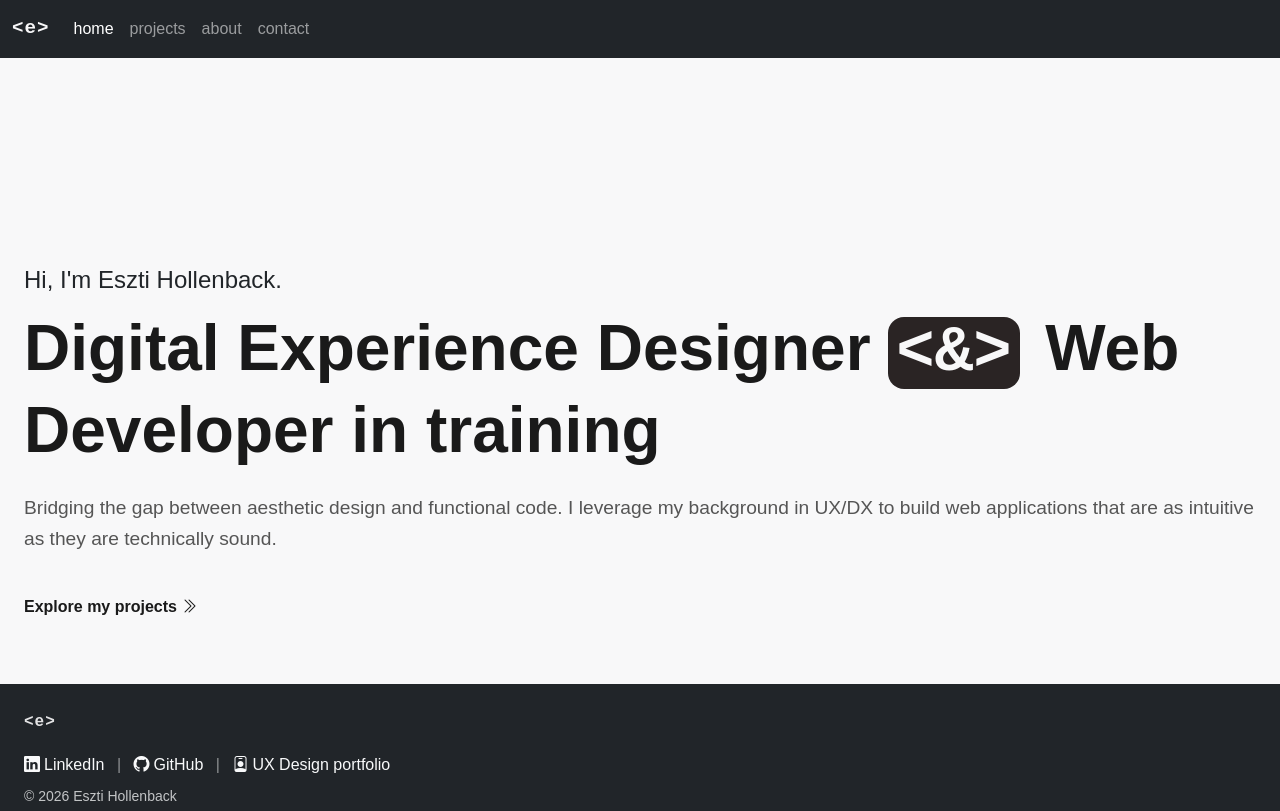
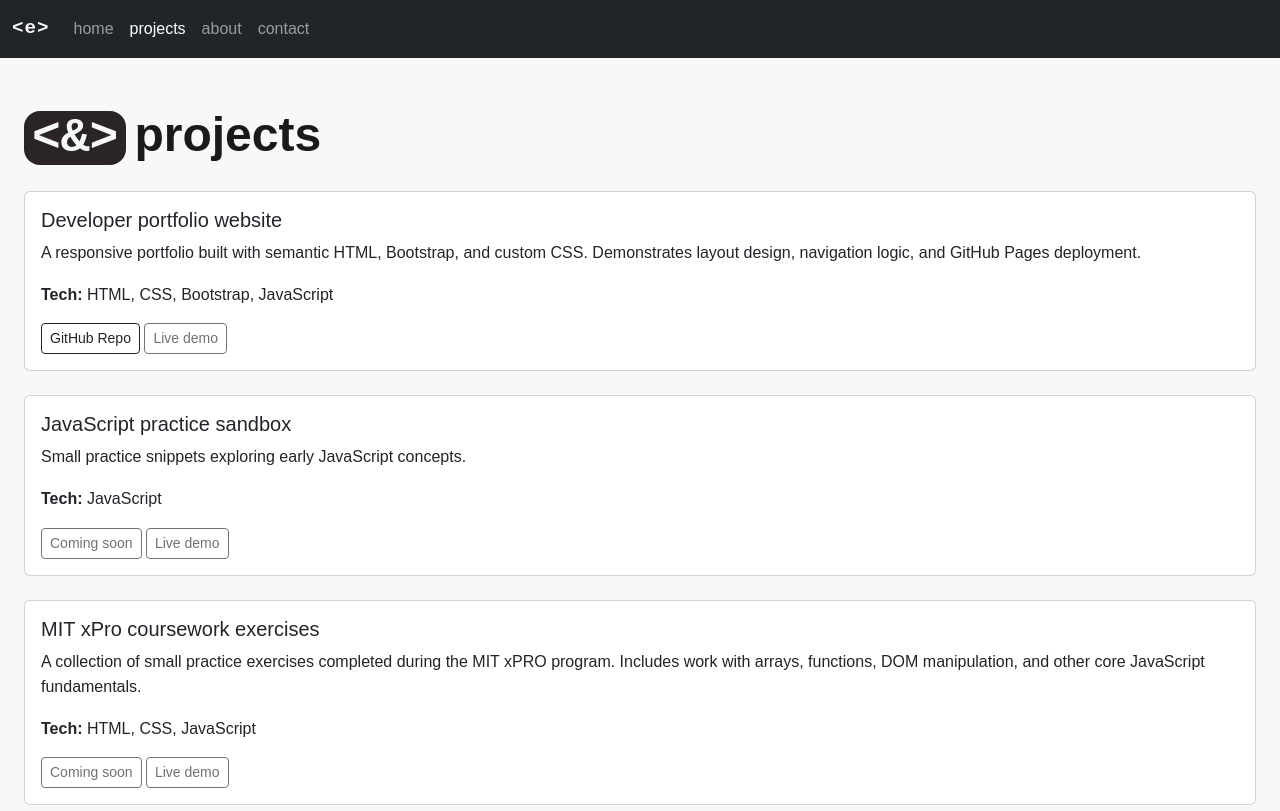
Before and after one commit to esztike/e-dev-portfolio, a plain HTML site: page docs/projects.html in a window 1280 px wide. Shown: the top 811 px of the page. Drawn offline with nearby package versions, Linux system fonts and the light colour scheme.

Commit message:
docs: folder sructure fixes

```diff
--- a/contact.html
+++ b/docs/index.html
@@ -1,16 +1,20 @@
-<!-- this will be contact -->
 <!doctype html>
 <html lang="en">
   <head>
     <meta charset="UTF-8" />
     <meta name="viewport" content="width=device-width, initial-scale=1.0" />
 
-    <title>&lt;e&gt; // contact</title>
+    <title>&lt;e&gt; // dev-portfolio</title>
     <link rel="icon" href="assets/favicon.ico" type="image/x-icon" />
 
     <link
       href="https://cdn.jsdelivr.net/npm/bootstrap@5.3.0/dist/css/bootstrap.min.css"
       rel="stylesheet"
+    />
+    <!-- icons from Bootstrap -->
+    <link
+      rel="stylesheet"
+      href="https://cdn.jsdelivr.net/npm/bootstrap-icons@1.11.0/font/bootstrap-icons.css"
     />
     <!-- my font reference -->
     <link rel="stylesheet" href="style.css" />
@@ -37,7 +41,9 @@
           <div class="collapse navbar-collapse" id="navbarSupportedContent">
             <ul class="navbar-nav me-auto mb-2 mb-lg-0">
               <li class="nav-item">
-                <a class="nav-link" href="index.html">home</a>
+                <a class="nav-link active" aria-current="page" href="index.html"
+                  >home</a
+                >
               </li>
 
               <li class="nav-item">
@@ -49,12 +55,7 @@
               </li>
 
               <li class="nav-item">
-                <a
-                  class="nav-link active"
-                  aria-current="page"
-                  href="contact.html"
-                  >contact</a
-                >
+                <a class="nav-link" href="contact.html">contact</a>
               </li>
             </ul>
           </div>
@@ -62,54 +63,32 @@
       </nav>
     </header>
 
-    <main class="py-5 contact-page">
-      <div class="container-fluid px-4 mb-4">
-        <h2 class="display-5 fw-bold mb-4 hero-title">
-          <span class="accent-bracket">&lt;&amp;&gt;</span>contact
-        </h2>
-      </div>
+    <main>
+      <section id="hero" class="py-5">
+        <div class="container-fluid px-4">
+          <div class="row">
+            <div class="col">
+              <h1 class="h4 text-dark mb-3">Hi, I'm Eszti Hollenback.</h1>
+              <h2 class="display-3 fw-bold mb-4">
+                Digital Experience Designer
+                <span class="accent-bracket">&lt;&amp;&gt;</span>
+                Web Developer in training
+              </h2>
+              <p class="hero-pitch">
+                Bridging the gap between aesthetic design and functional code. I
+                leverage my background in UX/DX to build web applications that
+                are as intuitive as they are technically sound.
+              </p>
 
-      <div class="py-5">
-        <div class="container-fluid px-4">
-          <p class="lead mb-4">Let's build something together.</p>
-
-          <p class="mb-4">
-            Whether you're interested in my design perspective, my development
-            progress, or a mix of both, I’d love to hear from you.
-          </p>
-          <div class="mb-3">
-            <label for="exampleFormControlInput1" class="form-label"
-              >email address</label
-            >
-            <input
-              type="email"
-              class="form-control"
-              id="exampleFormControlInput1"
-              placeholder="name@example.com"
-            />
+              <section id="cta" class="py-3">
+                <a href="projects.html" class="hero-cta-link fw-semi-bold"
+                  >Explore my projects<i class="bi bi-chevron-double-right"></i
+                ></a>
+              </section>
+            </div>
           </div>
-          <div class="mb-3">
-            <label for="exampleFormControlTextarea1" class="form-label"
-              >your message</label
-            >
-            <textarea
-              class="form-control"
-              id="exampleFormControlTextarea1"
-              rows="3"
-            ></textarea>
-          </div>
-
-          <div class="col">
-            <button id="sendBtn" type="type" class="btn btn-primary">
-              send email
-            </button>
-          </div>
-          <small class="text-muted"
-            >This form is a friendly illusion - it won’t actually send
-            anything.</small
-          >
         </div>
-      </div>
+      </section>
     </main>
 
     <footer class="bg-dark text-light py-4">
@@ -121,14 +100,14 @@
             </div>
             <div class="primary-links mb-2">
               <a
-                href="https://linkedin.com/in/esztihollenback"
+                href="https://linkedin.com/in/placeholder"
                 target="_blank"
                 class="link-light text-decoration-none"
                 ><i class="bi bi-linkedin"></i>LinkedIn</a
               >
               <span class="mx-2 opacity-50">|</span>
               <a
-                href="https://github.com/esztike"
+                href="https://github.com/placeholder"
                 target="_blank"
                 class="link-light text-decoration-none"
               >
@@ -137,7 +116,7 @@
 
               <span class="mx-2 opacity-50">|</span>
               <a
-                href="https://www.esztihollenback.com/"
+                href="https://placeholder.com"
                 target="_blank"
                 class="link-light text-decoration-none"
               >
--- a/index.html
+++ b/docs/projects.html
@@ -1,20 +1,17 @@
+<!-- this be be projects -->
+<!-- this will be about -->
 <!doctype html>
 <html lang="en">
   <head>
     <meta charset="UTF-8" />
     <meta name="viewport" content="width=device-width, initial-scale=1.0" />
 
-    <title>&lt;e&gt; // dev-portfolio</title>
+    <title>&lt;e&gt; // projects</title>
     <link rel="icon" href="assets/favicon.ico" type="image/x-icon" />
 
     <link
       href="https://cdn.jsdelivr.net/npm/bootstrap@5.3.0/dist/css/bootstrap.min.css"
       rel="stylesheet"
-    />
-    <!-- icons from Bootstrap -->
-    <link
-      rel="stylesheet"
-      href="https://cdn.jsdelivr.net/npm/bootstrap-icons@1.11.0/font/bootstrap-icons.css"
     />
     <!-- my font reference -->
     <link rel="stylesheet" href="style.css" />
@@ -41,13 +38,16 @@
           <div class="collapse navbar-collapse" id="navbarSupportedContent">
             <ul class="navbar-nav me-auto mb-2 mb-lg-0">
               <li class="nav-item">
-                <a class="nav-link active" aria-current="page" href="index.html"
-                  >home</a
-                >
+                <a class="nav-link" href="index.html">home</a>
               </li>
 
               <li class="nav-item">
-                <a class="nav-link" href="projects.html">projects</a>
+                <a
+                  class="nav-link active"
+                  aria-current="page"
+                  href="projects.html"
+                  >projects</a
+                >
               </li>
 
               <li class="nav-item">
@@ -63,32 +63,66 @@
       </nav>
     </header>
 
-    <main>
-      <section id="hero" class="py-5">
-        <div class="container-fluid px-4">
-          <div class="row">
-            <div class="col">
-              <h1 class="h4 text-dark mb-3">Hi, I'm Eszti Hollenback.</h1>
-              <h2 class="display-3 fw-bold mb-4">
-                Digital Experience Designer
-                <span class="accent-bracket">&lt;&amp;&gt;</span>
-                Web Developer in training
-              </h2>
-              <p class="hero-pitch">
-                Bridging the gap between aesthetic design and functional code. I
-                leverage my background in UX/DX to build web applications that
-                are as intuitive as they are technically sound.
-              </p>
+    <main class="py-5">
+      <div class="container-fluid px-4 mb-4">
+        <h2 class="display-5 fw-bold mb-4 hero-title">
+          <span class="accent-bracket">&lt;&amp;&gt;</span>projects
+        </h2>
 
-              <section id="cta" class="py-3">
-                <a href="#projects" class="hero-cta-link fw-semi-bold"
-                  >Explore my projects<i class="bi bi-chevron-double-right"></i
-                ></a>
-              </section>
-            </div>
+        <div class="card mb-4">
+          <div class="card-body">
+            <h5 class="card-title">Developer portfolio website</h5>
+            <p class="card-text">
+              A responsive portfolio built with semantic HTML, Bootstrap, and
+              custom CSS. Demonstrates layout design, navigation logic, and
+              GitHub Pages deployment.
+            </p>
+            <p class="card-text">
+              <strong>Tech:</strong> HTML, CSS, Bootstrap, JavaScript
+            </p>
+            <a href="#" class="btn btn-outline-dark btn-sm">GitHub Repo</a>
+            <a href="#" class="btn btn-outline-dark btn-sm disabled"
+              >Live demo</a
+            >
           </div>
         </div>
-      </section>
+
+        <div class="card mb-4">
+          <div class="card-body">
+            <h5 class="card-title">JavaScript practice sandbox</h5>
+            <p class="card-text">
+              Small practice snippets exploring early JavaScript concepts.
+            </p>
+            <p class="card-text"><strong>Tech:</strong> JavaScript</p>
+            <a href="#" class="btn btn-outline-dark btn-sm disabled"
+              >Coming soon</a
+            >
+            <a href="#" class="btn btn-outline-dark btn-sm disabled"
+              >Live demo</a
+            >
+          </div>
+        </div>
+
+        <div class="card mb-4">
+          <div class="card-body">
+            <h5 class="card-title">MIT xPro coursework exercises</h5>
+            <p class="card-text">
+              A collection of small practice exercises completed during the MIT
+              xPRO program. Includes work with arrays, functions, DOM
+              manipulation, and other core JavaScript fundamentals.
+            </p>
+            <p class="card-text">
+              <strong>Tech:</strong> HTML, CSS, JavaScript
+            </p>
+            <a href="#" class="btn btn-outline-dark btn-sm disabled"
+              >Coming soon</a
+            >
+            <a href="#" class="btn btn-outline-dark btn-sm disabled"
+              >Live demo</a
+            >
+          </div>
+        </div>
+      </div>
     </main>
 
     <footer class="bg-dark text-light py-4">
@@ -100,14 +134,14 @@
             </div>
             <div class="primary-links mb-2">
               <a
-                href="https://linkedin.com/in/esztihollenback"
+                href="https://linkedin.com/in/placeholder"
                 target="_blank"
                 class="link-light text-decoration-none"
                 ><i class="bi bi-linkedin"></i>LinkedIn</a
               >
               <span class="mx-2 opacity-50">|</span>
               <a
-                href="https://github.com/esztike"
+                href="https://github.com/placeholder"
                 target="_blank"
                 class="link-light text-decoration-none"
               >
@@ -116,7 +150,7 @@
 
               <span class="mx-2 opacity-50">|</span>
               <a
-                href="https://www.esztihollenback.com/"
+                href="https://placeholder.com"
                 target="_blank"
                 class="link-light text-decoration-none"
               >
```
Also changed, not shown: docs/about.html (renamed from about.html, +3 -3 lines), docs/contact.html (renamed from projects.html, +56 -15 lines), docs/assets/placeholder img.png (renamed from assets/placeholder img.png), docs/script.js (renamed from script.js), docs/style.css (renamed from style.css), 3 other files.
